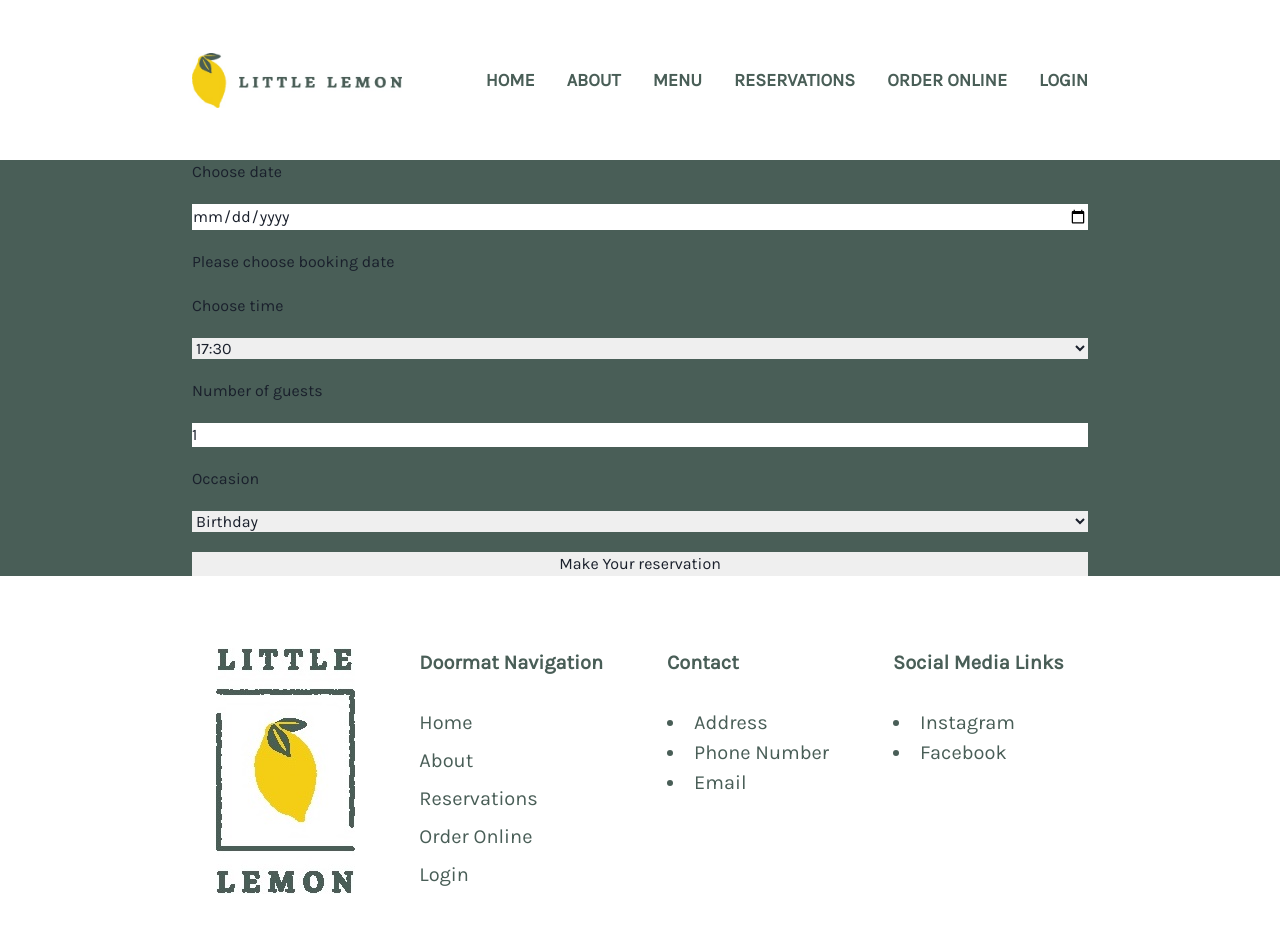
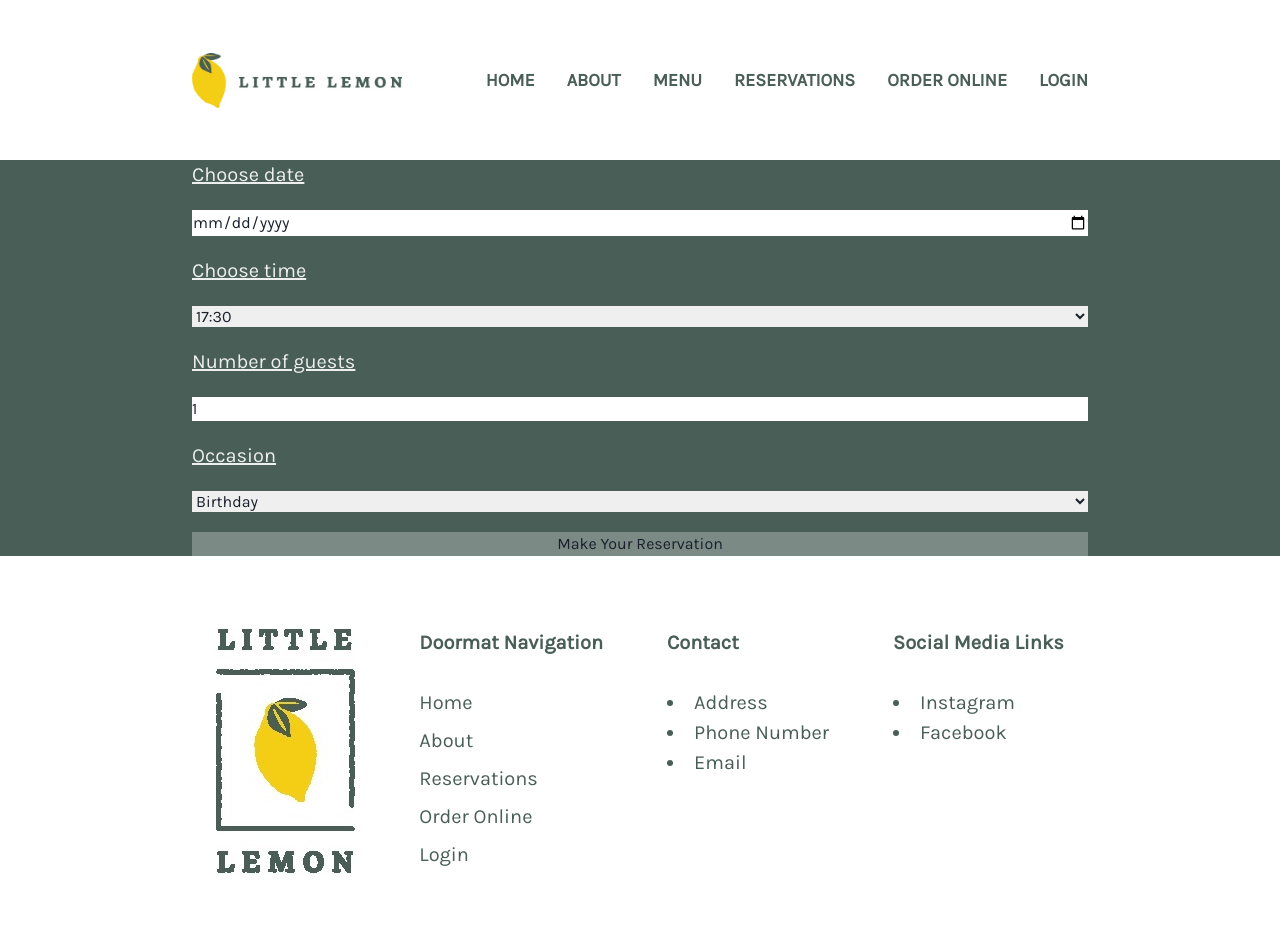
Before and after one commit to MarcociZ/LittleLemonApp, a React (Create React App) app: page /booking in a window 1280 px wide. Shown: the top 932 px of the page. Built offline with nearby package versions, Linux system fonts and the light colour scheme; a web font is replaced by a local one.

Commit message:
Unit tests as well as addition UI to Booking Form

```diff
--- a/src/components/BookingForm.js
+++ b/src/components/BookingForm.js
@@ -1,5 +1,5 @@
 import { useEffect, useState } from "react";
-import { Box, VStack } from "@chakra-ui/react";
+import { Box, textDecoration, VStack } from "@chakra-ui/react";
 
 
 const BookingForm = ({ defaultTimes, handleDateChange, setDate, submitForm }) => {
@@ -8,14 +8,16 @@ const BookingForm = ({ defaultTimes, handleDateChange, setDate, submitForm }) =>
     const [time, setTime] = useState(defaultTimes[0]);
     const [guests, setGuests] = useState('1');
     const [occasion, setOccasion] = useState('Birthday');
+    const [touched, setTouched] = useState(false);
+
+    const onTouched = () => setTouched(true);
 
     useEffect(() => { setTime(defaultTimes[0]) }, [defaultTimes]);
 
     const handleSubmit = (e) => {
         e.preventDefault();
-
         alert(JSON.stringify({ newdate, time, guests, occasion }, null, 2));
-        //submitForm({newdate, time, guests, occasion });
+        submitForm({ newdate, time, guests, occasion });
     }
 
     const handleDate = (e) => {
@@ -44,11 +46,15 @@ const BookingForm = ({ defaultTimes, handleDateChange, setDate, submitForm }) =>
         setOccasion(e.target.value);
     }
 
+    const isEnabled = newdate.length > 0 && time.length > 0 && guests.length >= 1;
+    const labelStyle = { color: '#EDEFEE', fontFamily: 'karla', fontSize: '20px', gap: '1', textDecoration: 'underline'}
+    const notificationStyle = { color: '#F4CE14', fontFamily: 'karla', fontSize: '16px' }
+
     return (
         <Box
             bg="#495E57"
             margin='0'
-            maxH={450}
+            //maxH={450}
         >
             <VStack
                 fontFamily='karla'
@@ -57,29 +63,31 @@ const BookingForm = ({ defaultTimes, handleDateChange, setDate, submitForm }) =>
                     display: 'flex',
                     flexFlow: 'column',
                     width: '70%',
-                    gap: 20
+                    gap: 20,
                 }}
                     onSubmit={handleSubmit}
                 >
-                    <label htmlFor="res-date">Choose date</label>
+                    <label htmlFor="res-date" style={labelStyle}>Choose date</label>
                     <input
                         type="date"
                         name="date"
                         id="res-date"
                         value={newdate}
                         onChange={handleDate}
+                        onFocus={onTouched}
                     />
-                    {!newdate ? (
-                        <p className="error">
+                    {touched && !newdate ? (
+                        <p className="error" style={notificationStyle}>
                             Please choose booking date
                         </p>
                     ) : null}
-                    <label htmlFor="time">Choose time</label>
+                    <label htmlFor="time" style={labelStyle}>Choose time</label>
                     <select
                         name="time"
                         id="time"
                         value={time}
                         onChange={handleTime}
+                        onFocus={onTouched}
                     >
                         {defaultTimes.map((time, index) => (
 
@@ -92,12 +100,12 @@ const BookingForm = ({ defaultTimes, handleDateChange, setDate, submitForm }) =>
                         }
 
                     </select>
-                    {!time ? (
-                        <p className="error">
+                    {touched && !time ? (
+                        <p className="error" style={notificationStyle}>
                             Please choose boking time
                         </p>
                     ) : null}
-                    <label htmlFor="guests">Number of guests</label>
+                    <label htmlFor="guests" style={labelStyle}>Number of guests</label>
                     <input
                         type="number"
                         name="guests"
@@ -109,11 +117,11 @@ const BookingForm = ({ defaultTimes, handleDateChange, setDate, submitForm }) =>
                         onChange={handleGuests}
                     />
                     {guests < 1 || guests > 10 ? (
-                        <p className="error">
+                        <p className="error" style={notificationStyle}>
                             The number of guests should be at least 1 and no more than 10
                         </p>
                     ) : null}
-                    <label htmlFor="occasion">Occasion</label>
+                    <label htmlFor="occasion" style={labelStyle}>Occasion</label>
                     <select
                         id="occasion"
                         name="occasion"
@@ -124,12 +132,14 @@ const BookingForm = ({ defaultTimes, handleDateChange, setDate, submitForm }) =>
                         <option>Anniversary</option>
                     </select>
                     {!occasion ? (
-                        <p className="error">
+                        <p className="error" style={notificationStyle}>
                             Pelase choose occasion
                         </p>
                     ) : null}
                     <input type="submit"
-                        value="Make Your reservation"
+                        value="Make Your Reservation"
+                        aria-label='Make Your Reservation'
+                        disabled={!isEnabled}
                     ></input>
                 </form>
             </VStack>
```
Also changed, not shown: 1 other file (tests, documents, lock files or other folders).
